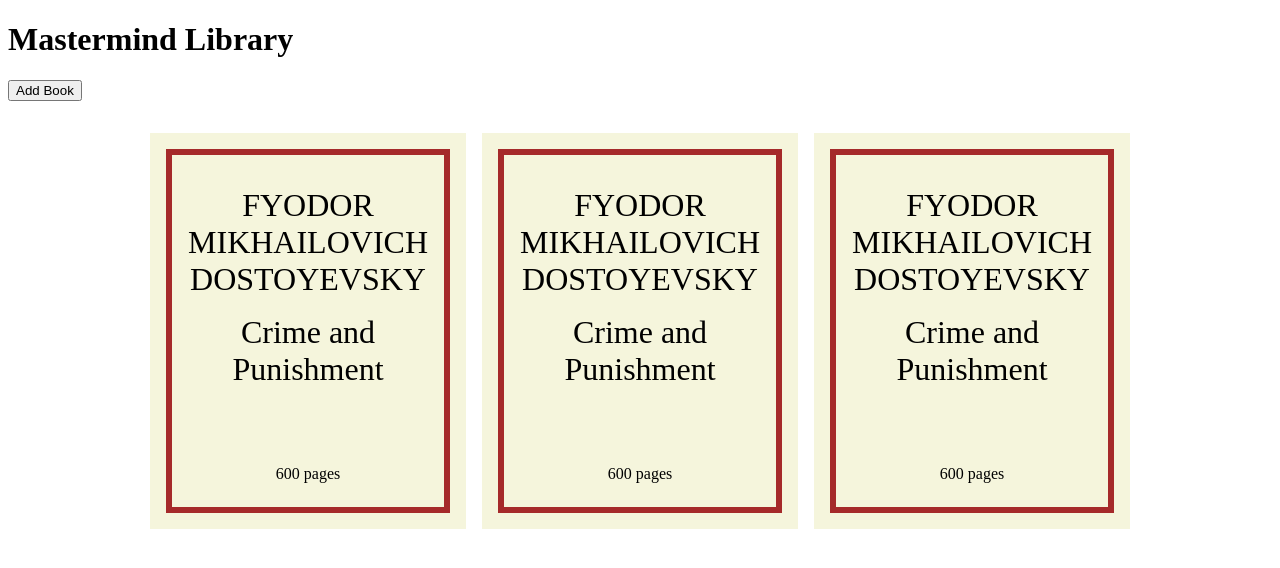
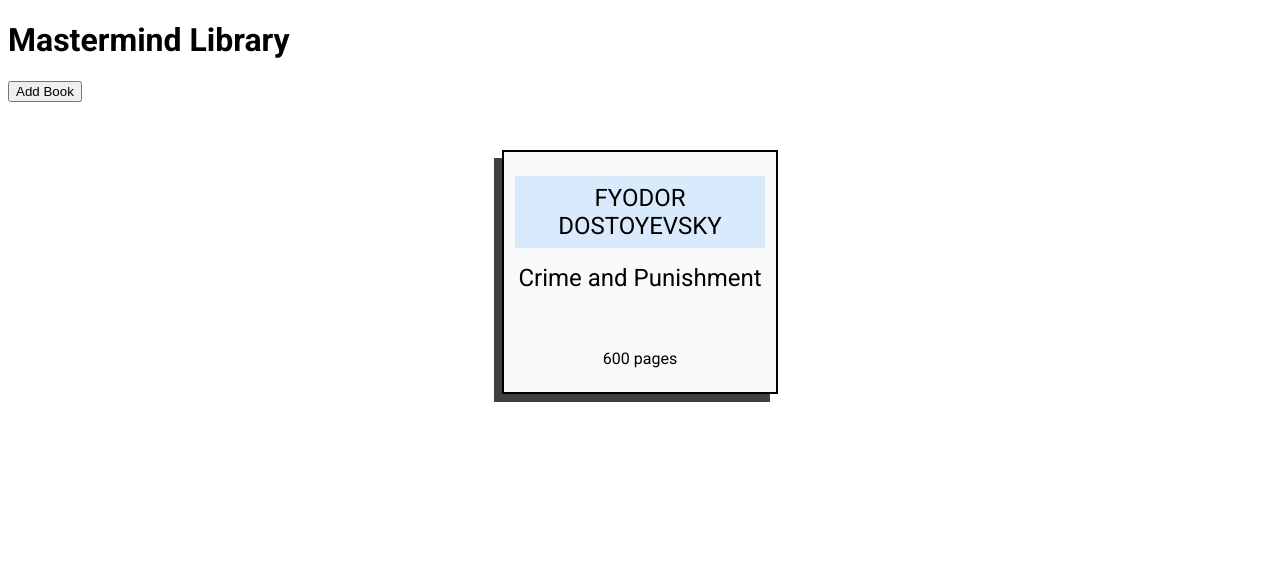
Before and after one commit to Mando1899/Library, a plain HTML site: page index.html in a window 1280 px wide. Drawn offline with Linux system fonts and the light colour scheme; a web font is replaced by a local one.

Commit message:
Redesigned the books to look better

```diff
--- a/index.html
+++ b/index.html
@@ -3,6 +3,9 @@
 <head>
     <meta charset="UTF-8">
     <meta name="viewport" content="width=device-width, initial-scale=1.0">
+    <link rel="preconnect" href="https://fonts.googleapis.com">
+    <link rel="preconnect" href="https://fonts.gstatic.com" crossorigin>
+    <link href="https://fonts.googleapis.com/css2?family=Atkinson+Hyperlegible+Mono:ital,wght@0,200..800;1,200..800&family=Roboto:ital,wght@0,100;0,300;0,400;0,500;0,700;0,900;1,100;1,300;1,400;1,500;1,700;1,900&display=swap" rel="stylesheet">
     <title>Mastermind Library</title>
     <link rel="stylesheet" href="styles.css">
     <script src="javascript.js" defer></script>
@@ -18,15 +21,15 @@
             <form action="/" method="GET">
                 <div>
                     <label for="author">Author:</label>
-                    <input type="text" value="lol" placeholder="Dostoyevsky" name="author" class="input-author" id="author">
+                    <input type="text" value="lol" placeholder="Dostoyevsky" name="author" class="input-author" id="author" required>
                 </div>
                 <div>
                     <label for="title">Title:</label>
-                    <input type="text" placeholder="Crime and Punishment" name="title" class="input-title" id="title">
+                    <input type="text" placeholder="Crime and Punishment" name="title" class="input-title" id="title" required>
                 </div>
                 <div>
                     <label for="pages">Number of pages:</label>
-                    <input type="number" name="pages" class="input-pages" id="pages">
+                    <input type="number" name="pages" class="input-pages" id="pages" required>
                 </div>
                 <button type="submit" class="add-book">Add Book</button>
             </form>
@@ -35,17 +38,7 @@
 
         <div class="books">
             <div class="book">
-                <span class="author">FYODOR MIKHAILOVICH DOSTOYEVSKY</span>
-                <span class="title">Crime and Punishment</span>
-                <span class="pages">600 pages</span>
-            </div>
-            <div class="book">
-                <span class="author">FYODOR MIKHAILOVICH DOSTOYEVSKY</span>
-                <span class="title">Crime and Punishment</span>
-                <span class="pages">600 pages</span>
-            </div>
-            <div class="book">
-                <span class="author">FYODOR MIKHAILOVICH DOSTOYEVSKY</span>
+                <span class="author">FYODOR DOSTOYEVSKY</span>
                 <span class="title">Crime and Punishment</span>
                 <span class="pages">600 pages</span>
             </div>
--- a/styles.css
+++ b/styles.css
@@ -1,3 +1,8 @@
+body {
+    background-color: white;
+    font-family: "Roboto";
+}
+
 .books {
     margin-top: 3em;
     display: flex;
@@ -10,14 +15,14 @@
     position: relative;
     display: flex;
     width: 17em;
-    height: 22em;
+    height: 15em;
+    border: 2px solid black;
     flex-direction: column;
-    background-color: beige;
-    border: 0.4em solid brown;
-    outline: 1em solid beige;
+    background-color: #F8FAFC;
     align-items: center;
     gap: 1em;
     text-align: center;
+    box-shadow: -8px 8px 0px 0px rgba(0,0,0,0.75);;
 }
 
 span {
@@ -26,12 +31,27 @@ span {
 }
 
 .author {
-    font-size: 2em;
+    display: flex;
+    align-items: center;
+    justify-content: center;
+    width: 10em;
+    height: 3em;
+    margin-left: 0.4em;
+    margin-right: 0.4em;
+    padding-left: 0.2em;
+    padding-right: 0.2em;
+    background-color: #D9EAFD;
+    font-size: 1.5em;
     margin-top: 1em;
+    text-align: center;
 }
 
 .title {
-    font-size: 2em;
+    margin-left: 0.4em;
+    margin-right: 0.4em;
+    padding-left: 0.2em;
+    padding-right: 0.2em;
+    font-size: 1.5em;
 }
 
 .pages {
```
